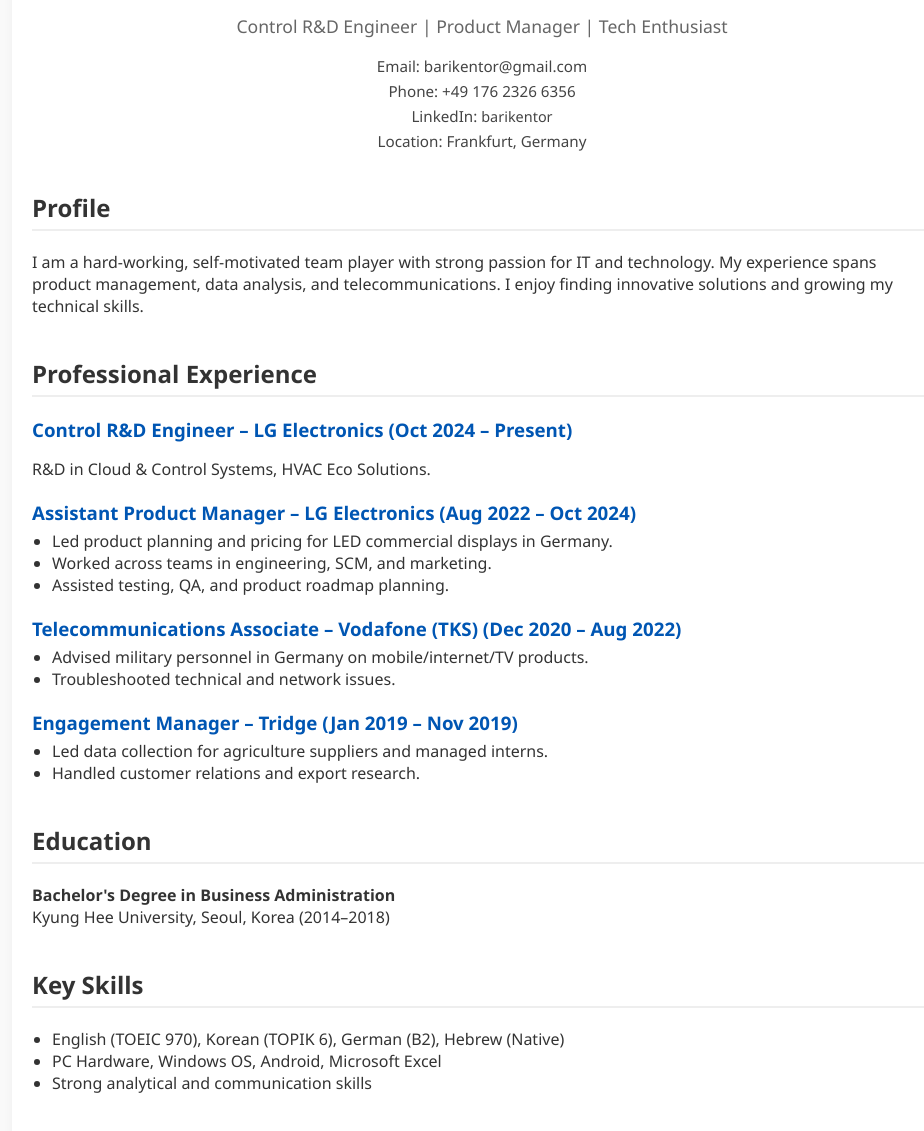
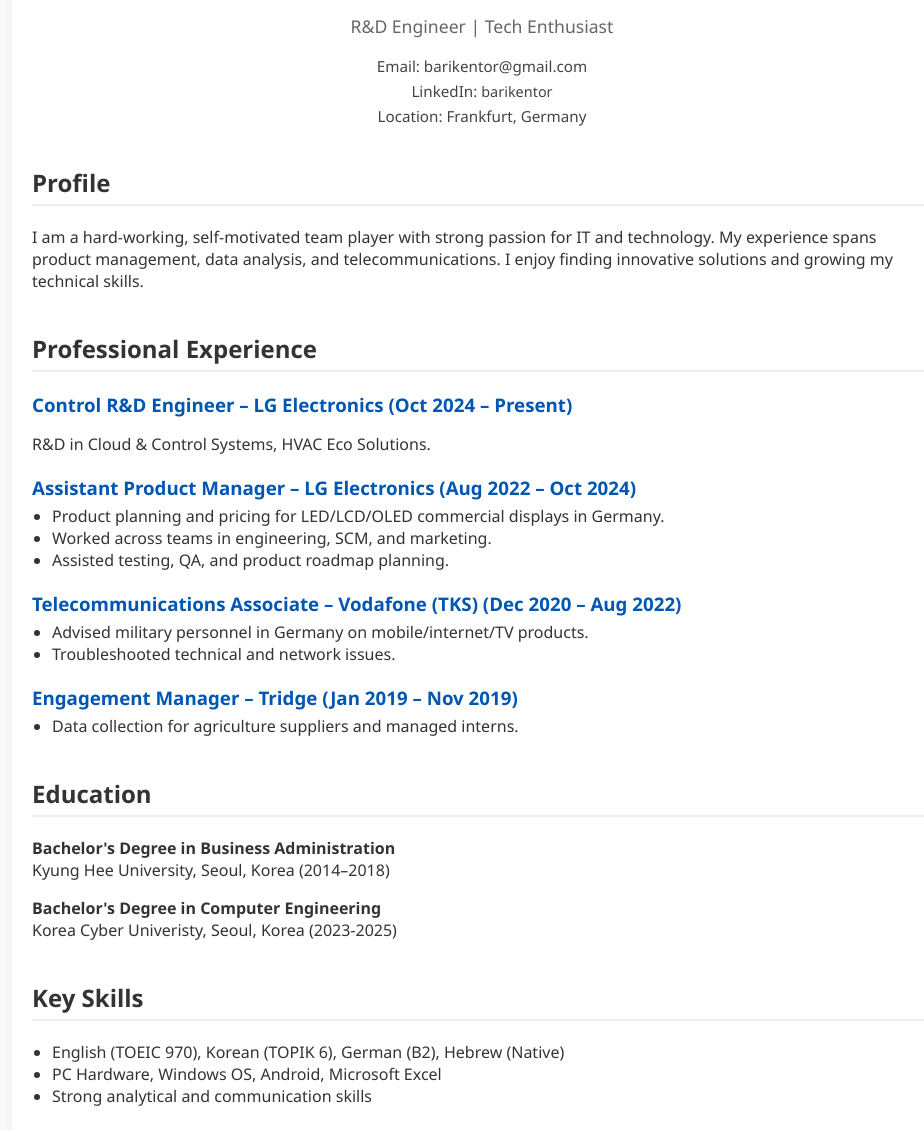
Before and after one commit to Sparkybari/MyStory, a plain HTML site: page index.html in a window 1280 px wide. Shown: the part 115-1246 px from the top of the page, without its empty margins (158-1082 px from the left). Drawn offline with Linux system fonts and the light colour scheme.

Commit message:
Update index.html

```diff
--- a/index.html
+++ b/index.html
@@ -11,10 +11,9 @@
   <div class="container">
     <header>
       <h1>Sparky Bari</h1>
-      <p>Control R&D Engineer | Product Manager | Tech Enthusiast</p>
+      <p> R&D Engineer | Tech Enthusiast</p>
       <div class="contact">
         <p>Email: barikentor@gmail.com</p>
-        <p>Phone: +49 176 2326 6356</p>
         <p>LinkedIn: <a href="https://www.linkedin.com/in/barikentor" target="_blank">barikentor</a></p>
         <p>Location: Frankfurt, Germany</p>
       </div>
@@ -33,7 +32,7 @@
 
       <h3>Assistant Product Manager – LG Electronics (Aug 2022 – Oct 2024)</h3>
       <ul>
-        <li>Led product planning and pricing for LED commercial displays in Germany.</li>
+        <li>Product planning and pricing for LED/LCD/OLED commercial displays in Germany.</li>
         <li>Worked across teams in engineering, SCM, and marketing.</li>
         <li>Assisted testing, QA, and product roadmap planning.</li>
       </ul>
@@ -46,8 +45,7 @@
 
       <h3>Engagement Manager – Tridge (Jan 2019 – Nov 2019)</h3>
       <ul>
-        <li>Led data collection for agriculture suppliers and managed interns.</li>
-        <li>Handled customer relations and export research.</li>
+        <li>Data collection for agriculture suppliers and managed interns.</li>
       </ul>
     </section>
 
@@ -55,6 +53,8 @@
       <h2>Education</h2>
       <p><strong>Bachelor's Degree in Business Administration</strong><br />
       Kyung Hee University, Seoul, Korea (2014–2018)</p>
+      <p><strong>Bachelor's Degree in Computer Engineering</strong><br />
+        Korea Cyber Univeristy, Seoul, Korea (2023-2025)</p>
     </section>
 
     <section>
```
